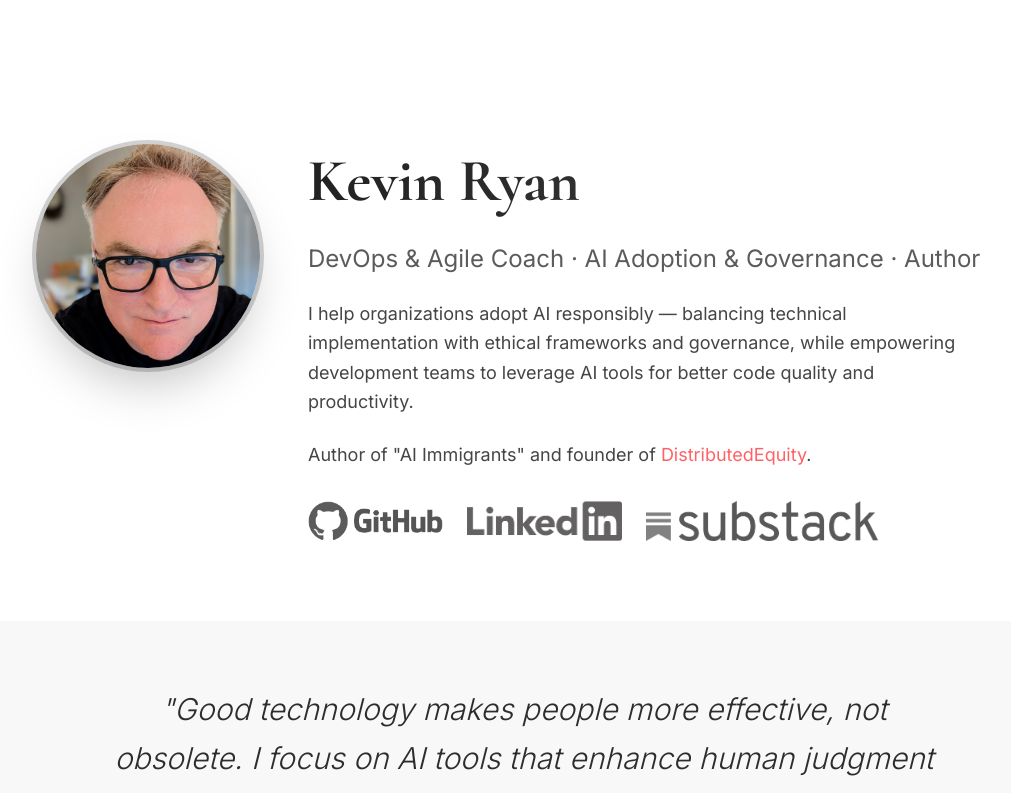
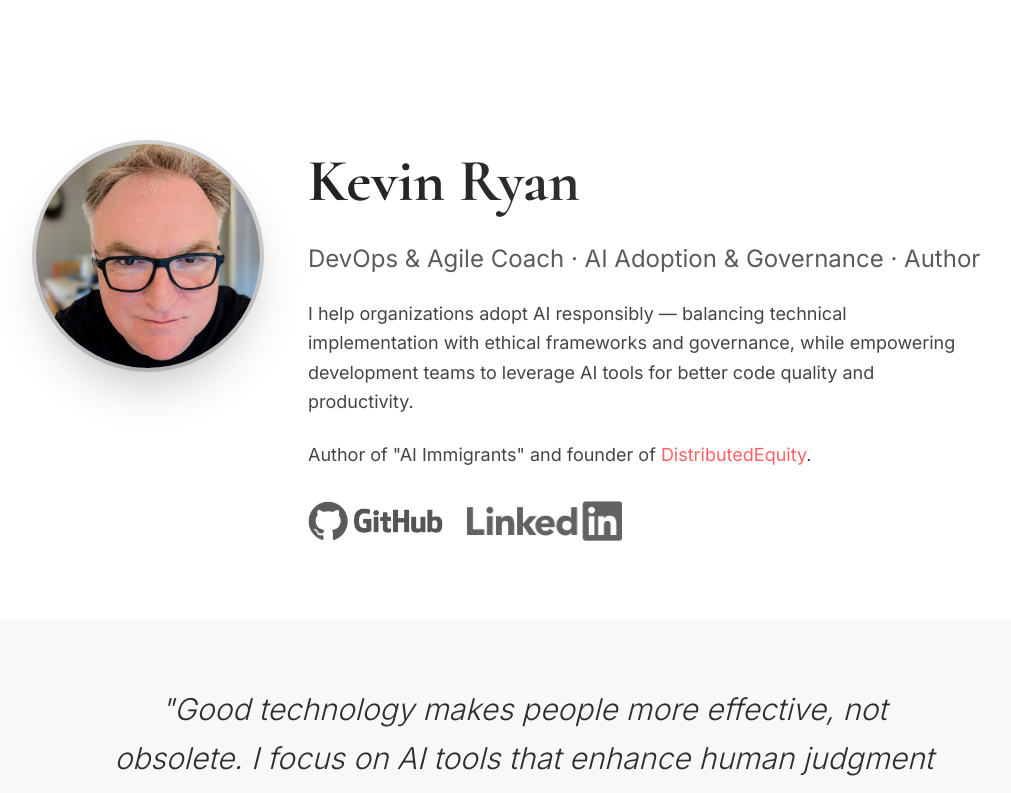
Before and after one commit to DevOpsKev/kevinryan-io, a Next.js app: page / in a window 1280 px wide. Shown: the top 793 px of the page, without its empty margins (116-1127 px from the left). Built offline with nearby package versions, Linux system fonts and the light colour scheme.

Commit message:
remove substack

```diff
--- a/app/page.tsx
+++ b/app/page.tsx
@@ -69,20 +69,6 @@ export default function Page() {
                 <Image
                   src="/linkedin_black_logo.png"
                   alt="LinkedIn"
-                  width={40}
-                  height={40}
-                  className="h-10 w-auto"
-                />
-              </a>
-              <a
-                href="https://substack.com/@devopskev"
-                target="_blank"
-                rel="noopener noreferrer"
-                className="opacity-100 hover:opacity-100 transition-opacity"
-              >
-                <Image
-                  src="/substack_logo_greyscale.png"
-                  alt="Substack"
                   width={40}
                   height={40}
                   className="h-10 w-auto"
```
